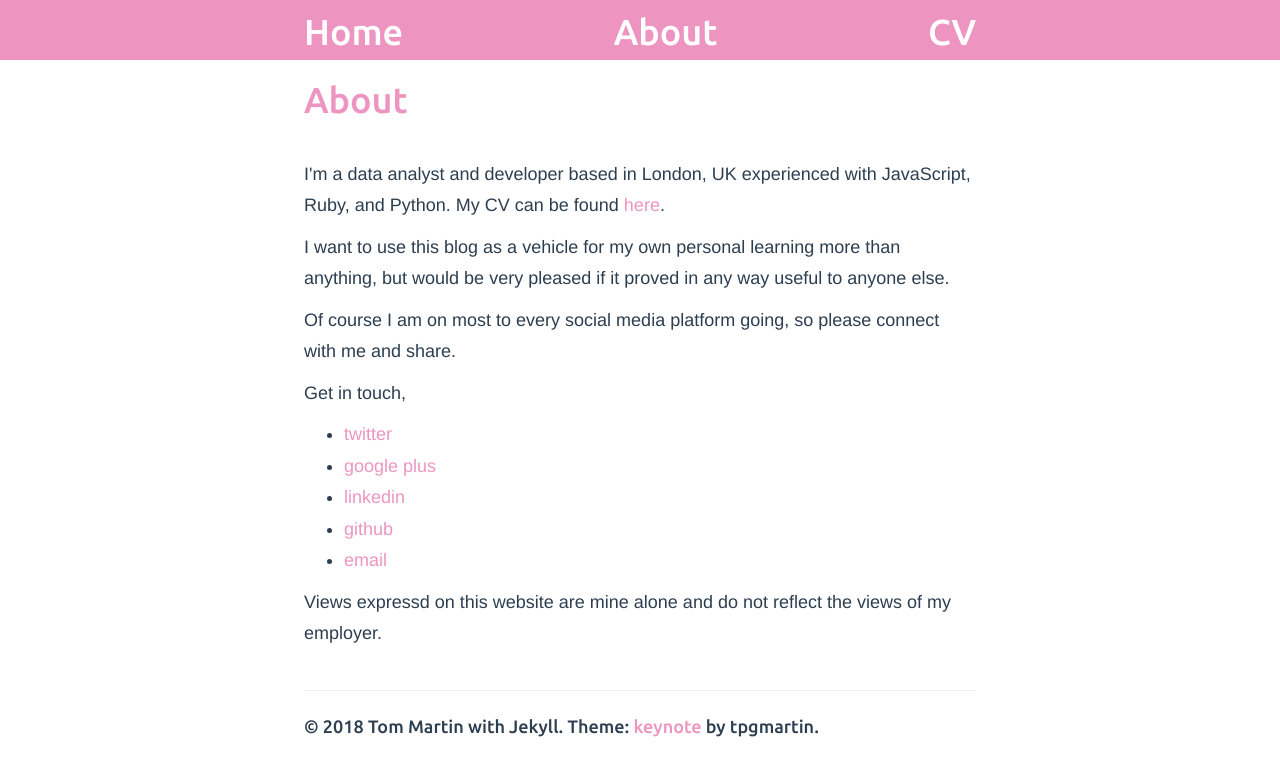
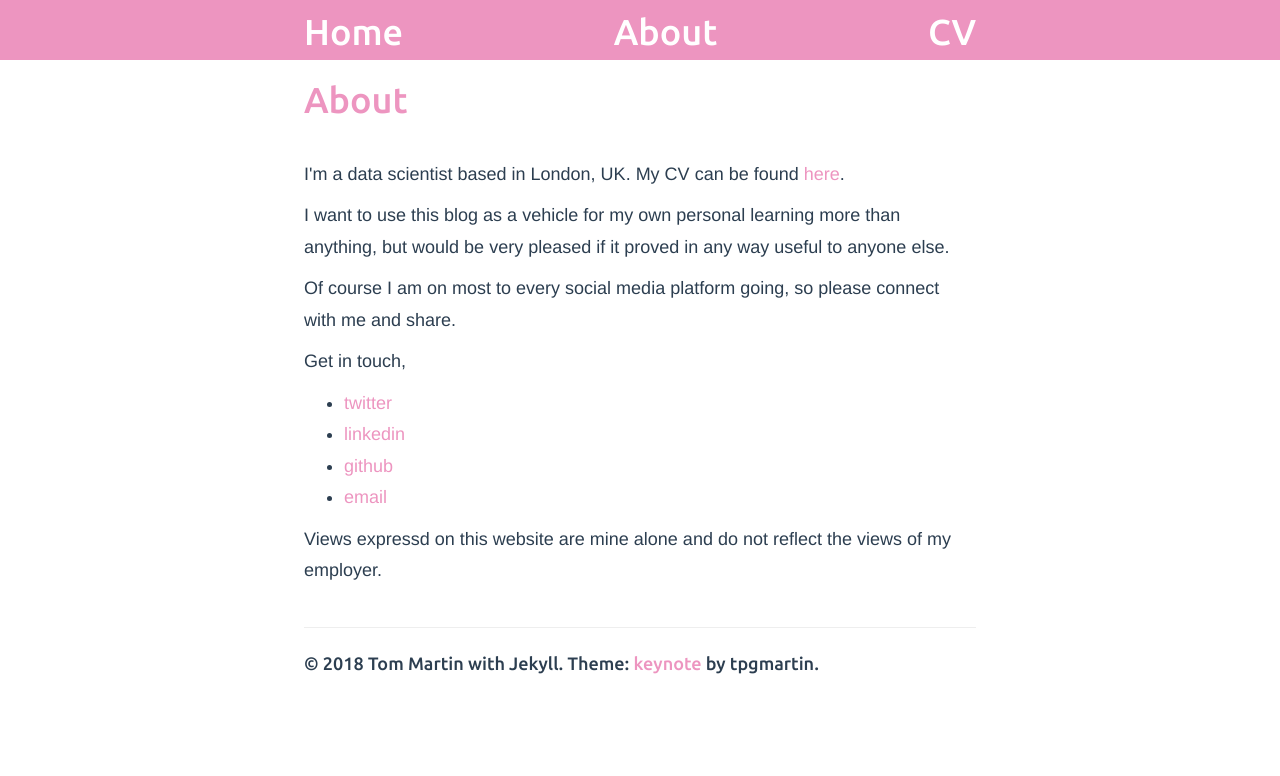
Before and after one commit to tpgmartin/tpgmartin.github.io, a Jekyll site: the page built from about.html, in a window 1280 px wide. Shown: the top 776 px of the page. Built offline with Jekyll 4.4.1, drawn with Linux system fonts in a browser that asks for light colours.

Commit message:
Update CV, profile

```diff
--- a/about.html
+++ b/about.html
@@ -7,7 +7,7 @@ group: navigation
 <article>
   <div>
     <div class="article_body">
-      <p>I'm a data analyst and developer based in London, UK experienced with JavaScript, Ruby, and Python. My CV can be found <a href="{{ site.BASE_PATH }}/{{ site.cv_path }}">here</a>.</p>
+      <p>I'm a data scientist based in London, UK. My CV can be found <a href="{{ site.BASE_PATH }}/{{ site.cv_path }}">here</a>.</p>
 
       <p>I want to use this blog as a vehicle for my own personal learning more than anything, but would be very pleased if it proved in any way useful to anyone else.</p>
 
@@ -17,7 +17,6 @@ group: navigation
 
       <ul>
         <li><a href="https://twitter.com/{{ site.author.twitter }}">twitter</a></li>
-        <li><a href="https://plus.google.com/{{ site.author.google-plus }}">google plus</a></li>
         <li><a href="https://linkedin.com/in/{{ site.author.linkedin }}">linkedin</a></li>
         <li><a href="https://github.com/{{ site.author.github }}">github</a></li>
         <li><a href="mailto:{{ site.author.email }}">email</a></li>
```
Also changed, not shown: 1 other file.
